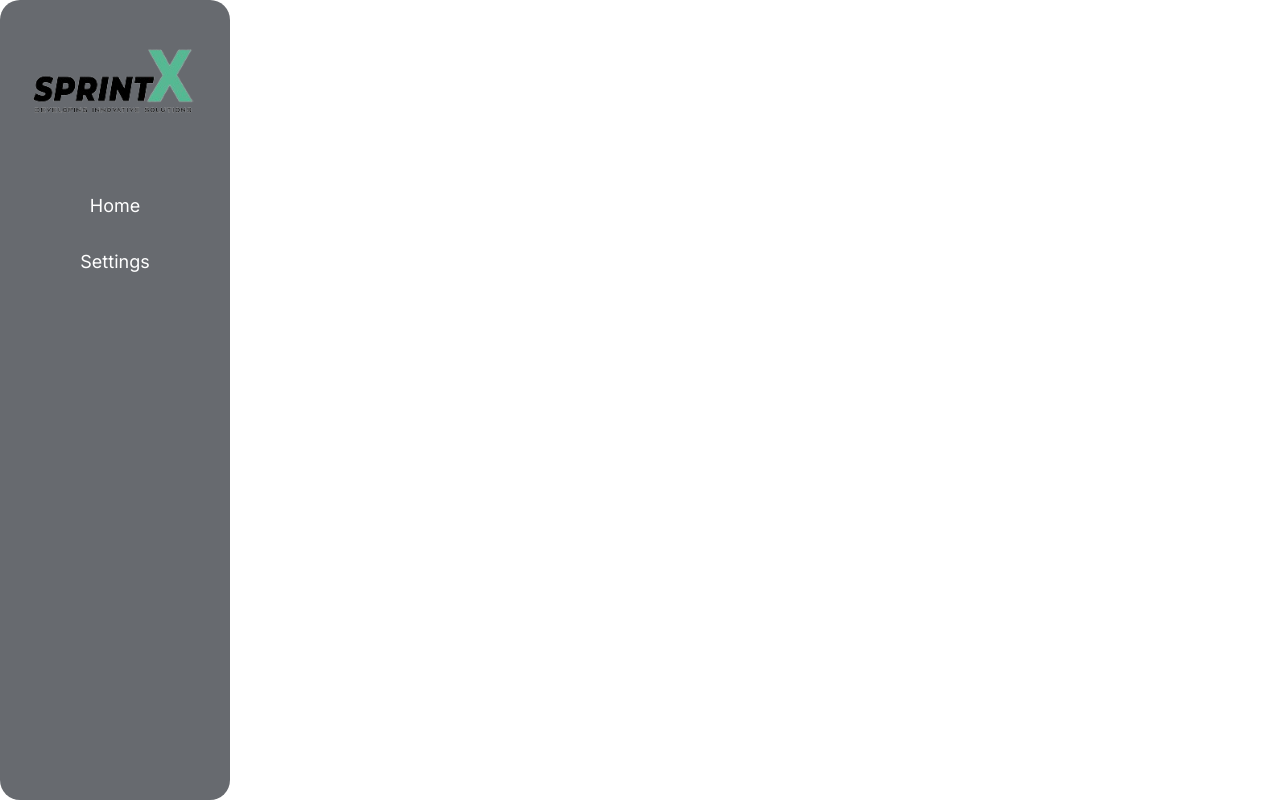
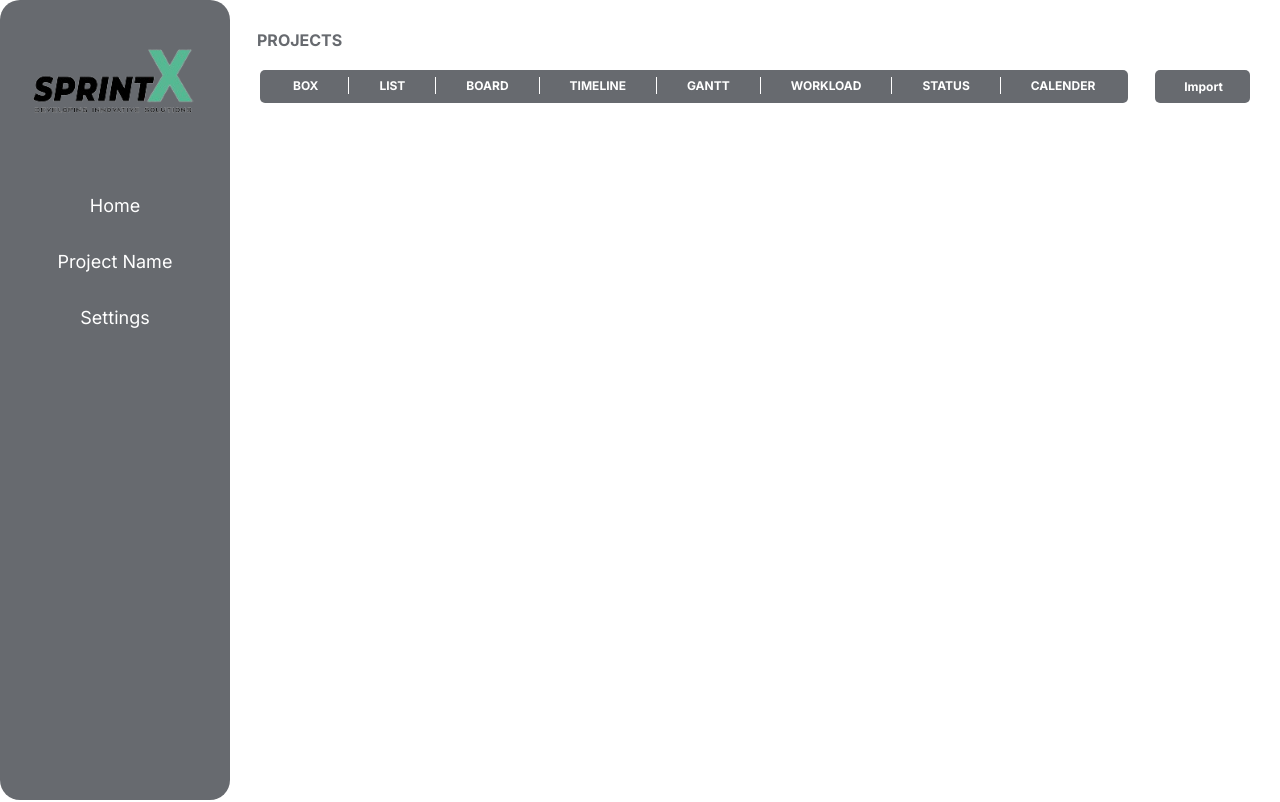
Before and after one commit to Hamzaa10/PMS, a React (Create React App) app: page /workload in a window 1280 px wide. Shown: the top 802 px of the page. Built offline with nearby package versions, Linux system fonts and the light colour scheme.

Commit message:
add page (project name)

```diff
--- a/src/components/layout/navbar/index.js
+++ b/src/components/layout/navbar/index.js
@@ -1,13 +1,10 @@
 import React from 'react'
 import style from './navbar.module.scss'
-// import Button from '../../button/index'
 
 const Navbar = (props) => {
     return (
         <div className={style.container}>
-            <div className={style.title}>
-                <p className={style.para}>{props.title}</p>
-            </div>
+            <p className={style.para}>{props.title}</p>
         </div>
     )
 }
--- a/src/components/layout/navbar/navbar.module.scss
+++ b/src/components/layout/navbar/navbar.module.scss
@@ -1,14 +1,10 @@
-.container{
+.container {
     display: flex;
     justify-content: space-between;
     padding: 30px 55px 0 27px;
-    // width: 100%;
-    height: 30px;
-    .title{
-        .para{
-            font-size: 16px;
-            font-weight: 800;
-            color: #676A6F;
-        }
+    .para {
+        font-size: 16px;
+        font-weight: 800;
+        color: #676A6F;
     }
 }
--- a/src/components/layout/sidebar/index.js
+++ b/src/components/layout/sidebar/index.js
@@ -12,7 +12,7 @@ const Sidebar = () => {
       </div>
       <ul>
         <Link to="/">Home</Link>
-        {/* <Link to="/members">Members</Link> */}
+        <Link to="/projectname">Project Name</Link>
         <Link to="/setting">Settings </Link>
       </ul>
     </div>
--- a/src/pages/home/index.js
+++ b/src/pages/home/index.js
@@ -13,7 +13,7 @@ const Home = () => {
       <div className={style.display}>
         <Sidebar />
         <div className={style.data}>
-          <Navbar title="Projects" />
+          <Navbar title="PROJECTS" />
           <Tabs
             title1="BOX"
             title2="LIST"
--- a/src/pages/project-name/index.js
+++ b/src/pages/project-name/index.js
@@ -13,7 +13,7 @@ const ProjectName = () => {
       <div className={style.display}>
         <Sidebar />
         <div className={style.data}>
-          <Navbar title="Project Name" />
+          <Navbar title="PROJECT NAME" />
           <Tabs
             title1="BOX"
             title2="LIST"
--- a/src/pages/workload/index.js
+++ b/src/pages/workload/index.js
@@ -11,8 +11,16 @@ const Workload = () => {
       <div className={style.display}>
         <Sidebar />
         <div className={style.data}>
-            <Navbar />
-            <Tabs />
+          <Navbar title="PROJECTS" />
+          <Tabs
+            title1="BOX"
+            title2="LIST"
+            title3="BOARD"
+            title4="TIMELINE"
+            title5="GANTT"
+            title6="WORKLOAD"
+            title7="STATUS"
+            title8="CALENDER" />
         </div>
       </div>
     </div>
--- a/src/pages/workload/workload.module.scss
+++ b/src/pages/workload/workload.module.scss
@@ -0,0 +1,10 @@
+.container{
+    display: flex;
+    flex-direction: column;
+    .display{
+        display: flex;
+    }
+    .data{
+        flex: 1;
+    }
+}
--- a/src/routes/index.js
+++ b/src/routes/index.js
@@ -6,6 +6,7 @@ import MySetting from '../pages/setting/my-setting';
 import Workspace from '../pages/setting/workspace';
 import Detailpage from '../pages/setting/workspace/detail page';
 import Workload from '../pages/workload';
+import ProjectName from '../pages/project-name';
 
 
 const Routing = () => {
@@ -19,6 +20,7 @@ const Routing = () => {
           <Route path='/workspace' element={<Workspace />} />
           <Route path='/detailpage' element={<Detailpage />} />
           <Route path='/workload' element={<Workload />} />
+          <Route path='/projectname' element={<ProjectName />} />
         </Routes>
       </BrowserRouter>
     </div>
```
